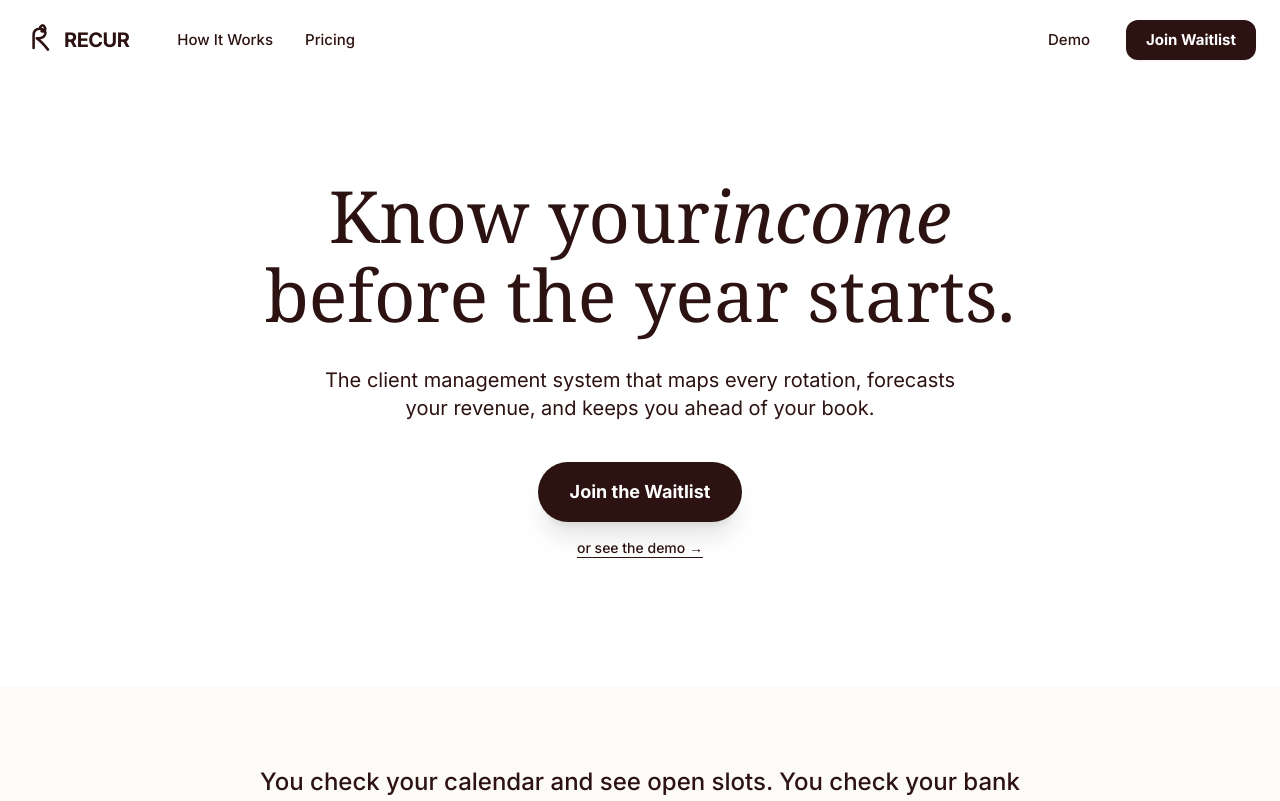
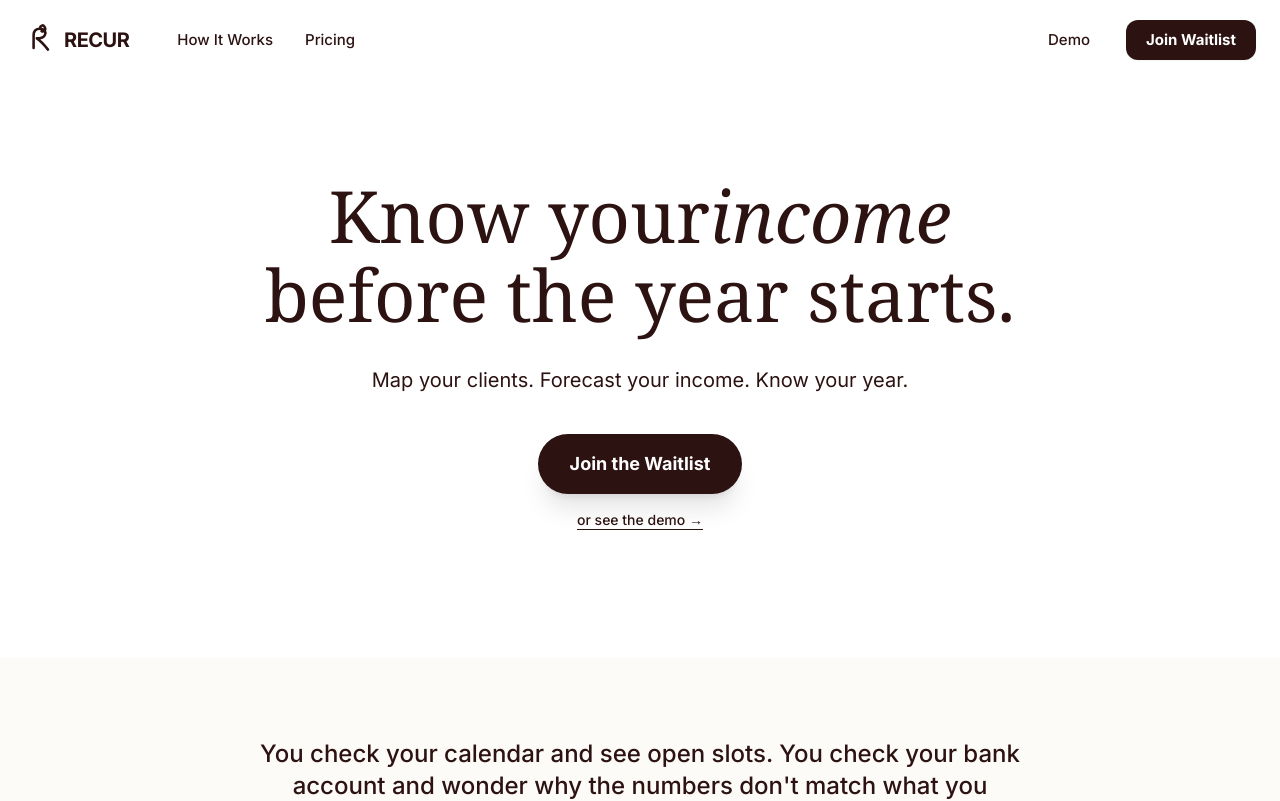
Before and after one commit to buildmoreandmore-cpu/Recur, a React (Vite) app: page / in a window 1280 px wide. Shown: the top 801 px of the page. Built offline with nearby package versions, Linux system fonts and the light colour scheme.

Commit message:
Simplify hero subhead copy
Replace dense three-idea sentence with punchy three-phrase format:
"Map your clients. Forecast your income. Know your year."

```diff
--- a/App.tsx
+++ b/App.tsx
@@ -865,7 +865,7 @@ const App: React.FC = () => {
             </h1>
 
             <p className="hero-animate hero-animate-delay-3 text-base sm:text-lg lg:text-xl text-maroon/70 mb-8 sm:mb-10 max-w-2xl mx-auto leading-relaxed px-2">
-              The client management system that maps every rotation, forecasts your revenue, and keeps you ahead of your book.
+              Map your clients. Forecast your income. Know your year.
             </p>
 
             <div className="hero-animate hero-animate-delay-4 flex flex-col items-center gap-4">
```
